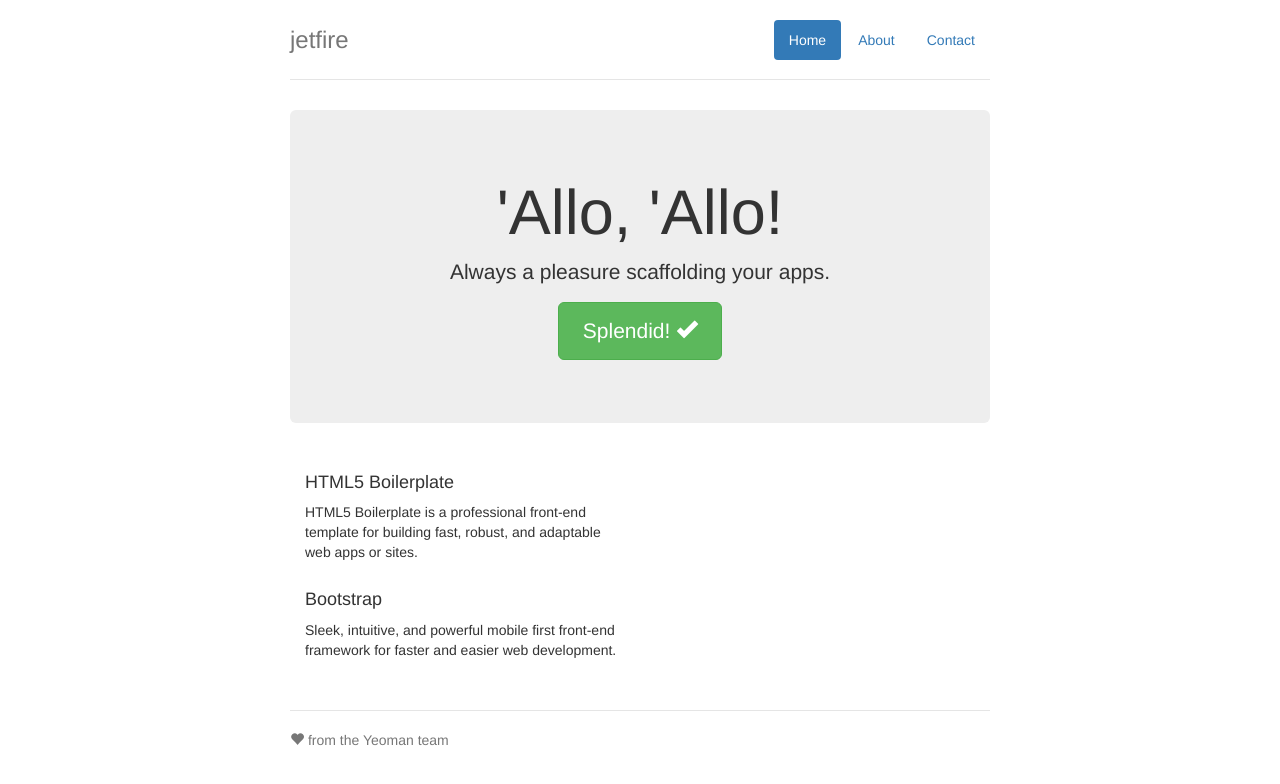
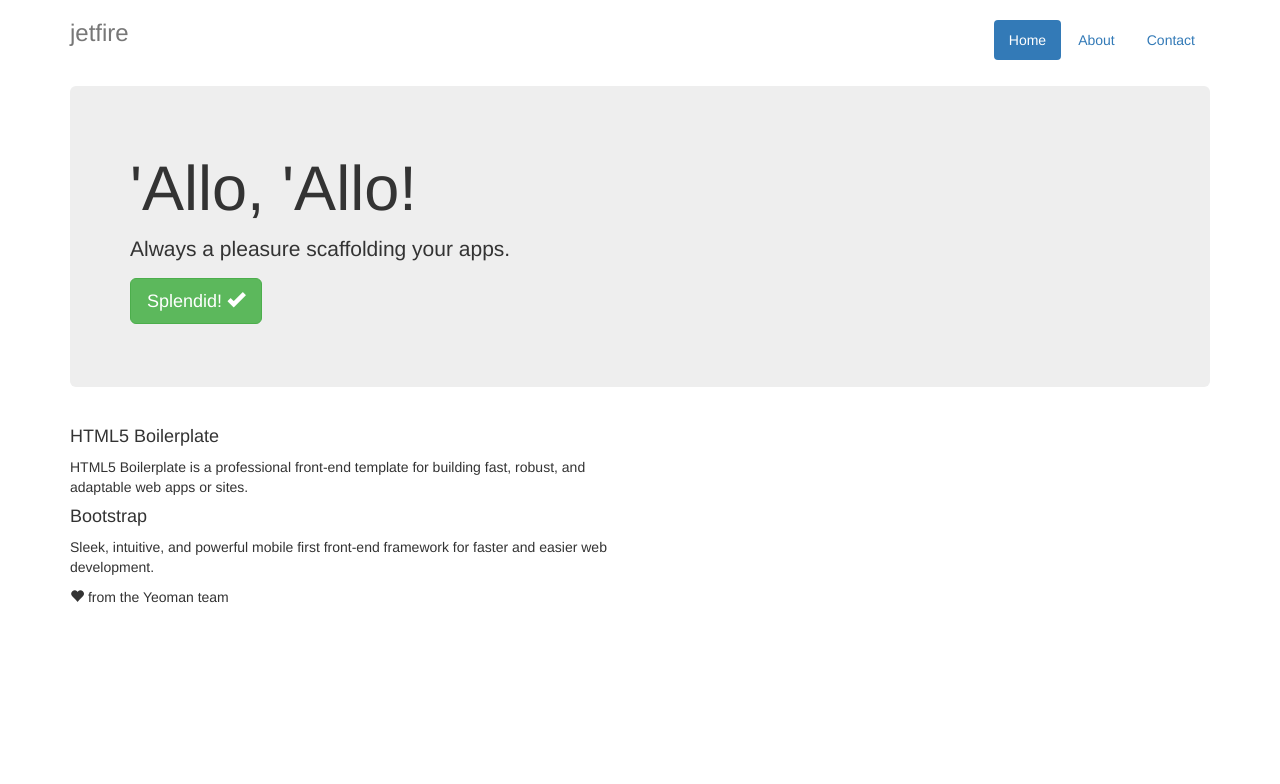
Before and after one commit to thegreatsunra/jetfire, a website: page app/index.html in a window 1280 px wide. Drawn offline with nearby package versions, Linux system fonts and the light colour scheme.

Commit message:
Remove CSS boilerplate

```diff
--- a/app/styles/main.css
+++ b/app/styles/main.css
@@ -1,89 +1,5 @@
-.browsehappy {
-    margin: 0.2em 0;
-    background: #ccc;
-    color: #000;
-    padding: 0.2em 0;
+/* Add your custom styles here */
+
+.header {
+    margin-bottom: 40px;
 }
-
-/* Space out content a bit */
-body {
-    padding-top: 20px;
-    padding-bottom: 20px;
-}
-
-/* Everything but the jumbotron gets side spacing for mobile first views */
-.header,
-.marketing,
-.footer {
-    padding-left: 15px;
-    padding-right: 15px;
-}
-
-/* Custom page header */
-.header {
-    border-bottom: 1px solid #e5e5e5;
-}
-
-/* Make the masthead heading the same height as the navigation */
-.header h3 {
-    margin-top: 0;
-    margin-bottom: 0;
-    line-height: 40px;
-    padding-bottom: 19px;
-}
-
-/* Custom page footer */
-.footer {
-    padding-top: 19px;
-    color: #777;
-    border-top: 1px solid #e5e5e5;
-}
-
-.container-narrow > hr {
-    margin: 30px 0;
-}
-
-/* Main marketing message and sign up button */
-.jumbotron {
-    text-align: center;
-    border-bottom: 1px solid #e5e5e5;
-}
-
-.jumbotron .btn {
-    font-size: 21px;
-    padding: 14px 24px;
-}
-
-/* Supporting marketing content */
-.marketing {
-    margin: 40px 0;
-}
-
-.marketing p + h4 {
-    margin-top: 28px;
-}
-
-/* Responsive: Portrait tablets and up */
-@media screen and (min-width: 768px) {
-    .container {
-        max-width: 730px;
-    }
-
-    /* Remove the padding we set earlier */
-    .header,
-    .marketing,
-    .footer {
-        padding-left: 0;
-        padding-right: 0;
-    }
-
-    /* Space out the masthead */
-    .header {
-        margin-bottom: 30px;
-    }
-
-    /* Remove the bottom border on the jumbotron for visual effect */
-    .jumbotron {
-        border-bottom: 0;
-    }
-}
```
